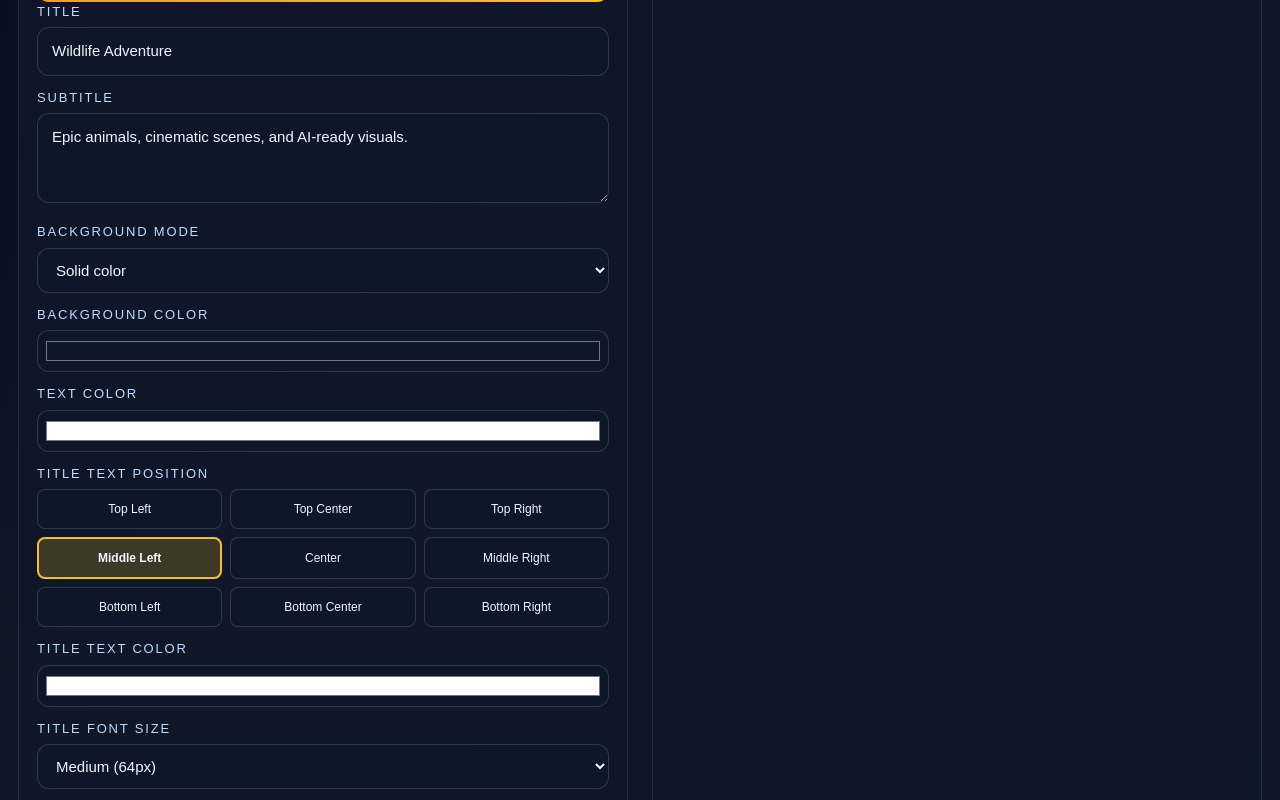
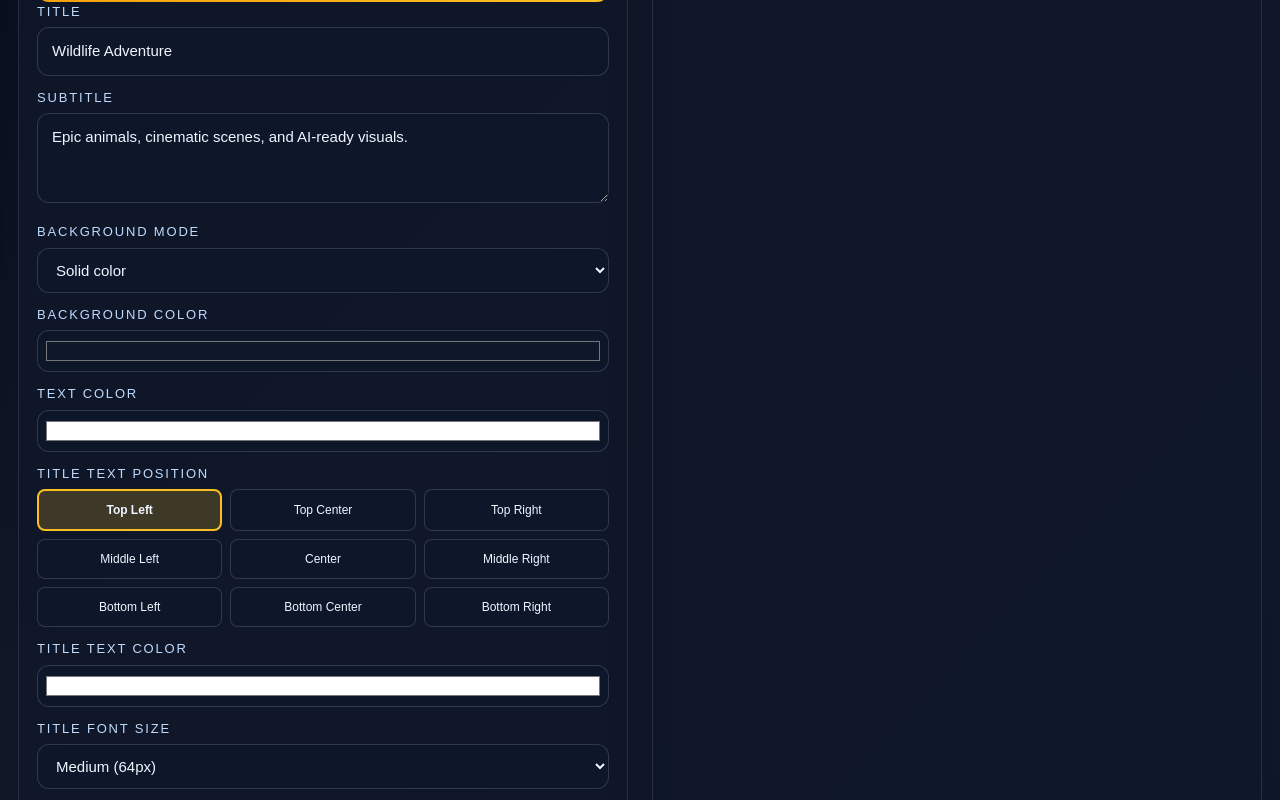
Before and after one commit to rafiq-ai1/animals-ai-studio, a Next.js app: page /thumbnail in a window 1280 px wide. Shown: the part 608-1408 px from the top of the page. Built offline with nearby package versions, Linux system fonts and the light colour scheme.

Commit message:
Fix text position selector on thumbnail

```diff
--- a/app/thumbnail/page.tsx
+++ b/app/thumbnail/page.tsx
@@ -48,7 +48,7 @@ export default function ThumbnailPage() {
   );
   const [fontFamily, setFontFamily] = useState(FONT_OPTIONS[0]);
   const [textColor, setTextColor] = useState("#ffffff");
-  const [titlePosition, setTitlePosition] = useState<"top-left" | "top-center" | "top-right" | "middle-left" | "center" | "middle-right" | "bottom-left" | "bottom-center" | "bottom-right">("middle-left");
+  const [titlePosition, setTitlePosition] = useState<"top-left" | "top-center" | "top-right" | "middle-left" | "center" | "middle-right" | "bottom-left" | "bottom-center" | "bottom-right">("top-left");
   const [titleTextColor, setTitleTextColor] = useState("#ffffff");
   const [titleFontSize, setTitleFontSize] = useState("medium");
   const [status, setStatus] = useState("Preview is ready.");
@@ -57,22 +57,23 @@ export default function ThumbnailPage() {
   const previewSubtitle = useMemo(() => subtitle.trim(), [subtitle]);
 
   const getTextPosition = (pos: string, width: number, height: number, fontSize: number) => {
-    const padding = 130;
-    const fontSizeNum = fontSize;
-    const midY = height / 2 - fontSizeNum / 2;
+    const padding = 80;
+    const topY = padding + fontSize;
+    const bottomY = height - padding;
+    const centerY = height / 2 + fontSize / 3;
 
     const positions: { [key: string]: { x: number; y: number; align: "left" | "center" | "right" } } = {
-      "top-left": { x: padding, y: padding + 80, align: "left" },
-      "top-center": { x: width / 2, y: padding + 80, align: "center" },
-      "top-right": { x: width - padding, y: padding + 80, align: "right" },
-      "middle-left": { x: padding, y: midY, align: "left" },
-      "center": { x: width / 2, y: midY, align: "center" },
-      "middle-right": { x: width - padding, y: midY, align: "right" },
-      "bottom-left": { x: padding, y: height - padding - 40, align: "left" },
-      "bottom-center": { x: width / 2, y: height - padding - 40, align: "center" },
-      "bottom-right": { x: width - padding, y: height - padding - 40, align: "right" },
+      "top-left": { x: padding, y: topY, align: "left" },
+      "top-center": { x: width / 2, y: topY, align: "center" },
+      "top-right": { x: width - padding, y: topY, align: "right" },
+      "middle-left": { x: padding, y: centerY, align: "left" },
+      "center": { x: width / 2, y: centerY, align: "center" },
+      "middle-right": { x: width - padding, y: centerY, align: "right" },
+      "bottom-left": { x: padding, y: bottomY, align: "left" },
+      "bottom-center": { x: width / 2, y: bottomY, align: "center" },
+      "bottom-right": { x: width - padding, y: bottomY, align: "right" },
     };
-    return positions[pos] || positions["middle-left"];
+    return positions[pos] || positions["top-left"];
   };
 
   const getFontSizeValue = (size: string) => {
@@ -167,20 +168,24 @@ export default function ThumbnailPage() {
       const posData = getTextPosition(titlePosition, width, height, fontSize);
 
       ctx.fillStyle = titleTextColor;
-      ctx.shadowColor = "rgba(15, 23, 42, 0.5)";
-      ctx.shadowBlur = 20;
-      ctx.shadowOffsetX = 2;
-      ctx.shadowOffsetY = 4;
       ctx.font = `700 ${fontSize}px ${fontFamily}`;
       ctx.textAlign = posData.align;
 
       const textMetrics = ctx.measureText(previewLabel);
-      const textHeight = fontSize;
-      const padding = 16;
-      const bgX = posData.align === "center" ? posData.x - textMetrics.width / 2 - padding : (posData.align === "right" ? posData.x - textMetrics.width - padding : posData.x - padding);
-      const bgY = posData.y - textHeight + 8;
+      const padding = 12;
+
+      let bgX = 0;
+      if (posData.align === "center") {
+        bgX = posData.x - textMetrics.width / 2 - padding;
+      } else if (posData.align === "right") {
+        bgX = posData.x - textMetrics.width - padding;
+      } else {
+        bgX = posData.x - padding;
+      }
+
+      const bgY = posData.y - fontSize * 0.85;
       const bgWidth = textMetrics.width + padding * 2;
-      const bgHeight = textHeight + padding;
+      const bgHeight = fontSize * 1.1;
 
       ctx.save();
       ctx.fillStyle = "rgba(15, 23, 42, 0.6)";
@@ -189,6 +194,10 @@ export default function ThumbnailPage() {
       ctx.fill();
       ctx.restore();
 
+      ctx.shadowColor = "rgba(15, 23, 42, 0.5)";
+      ctx.shadowBlur = 20;
+      ctx.shadowOffsetX = 2;
+      ctx.shadowOffsetY = 4;
       ctx.fillText(previewLabel, posData.x, posData.y);
       ctx.shadowBlur = 0;
       ctx.shadowOffsetX = 0;
```
